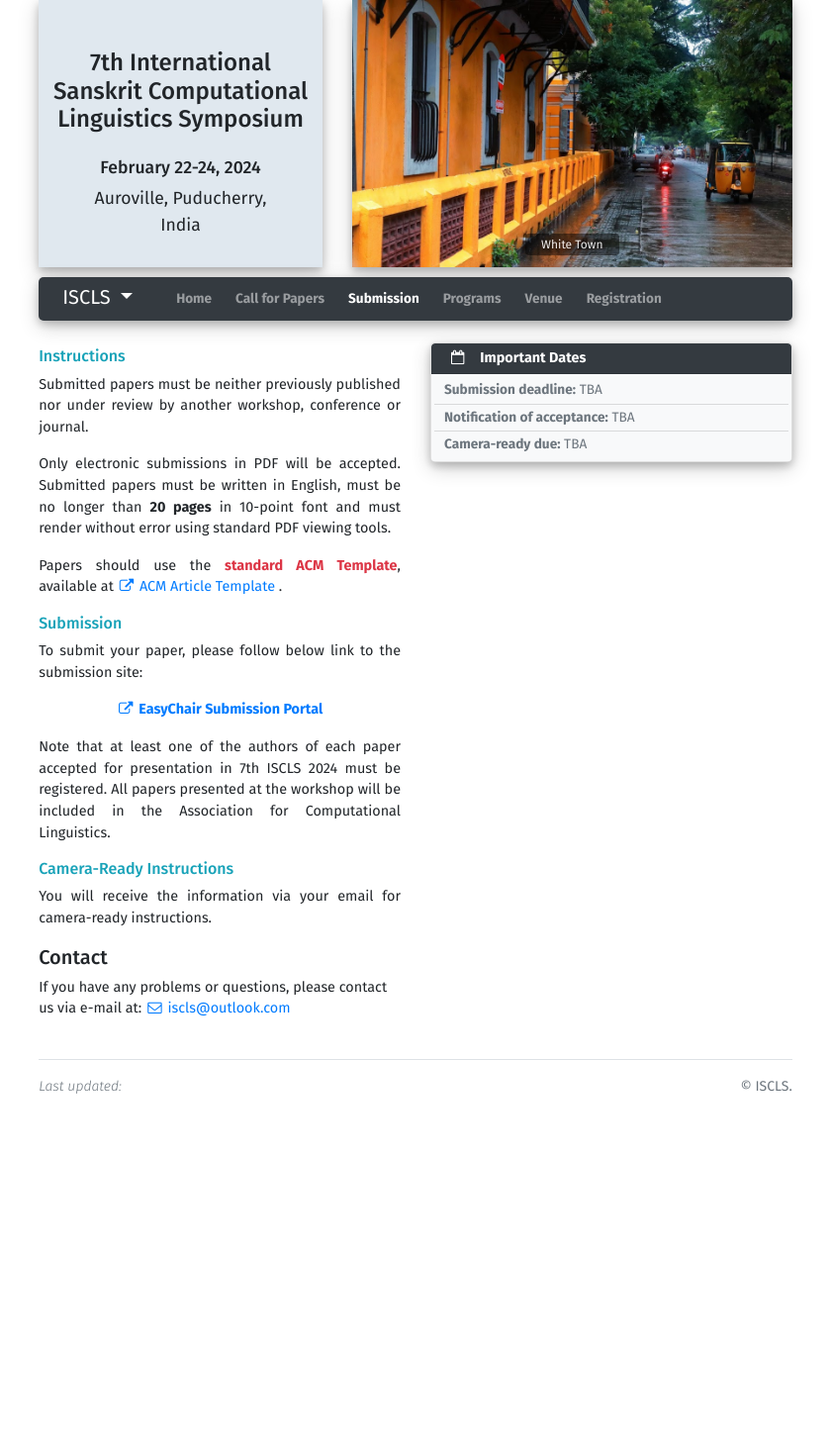
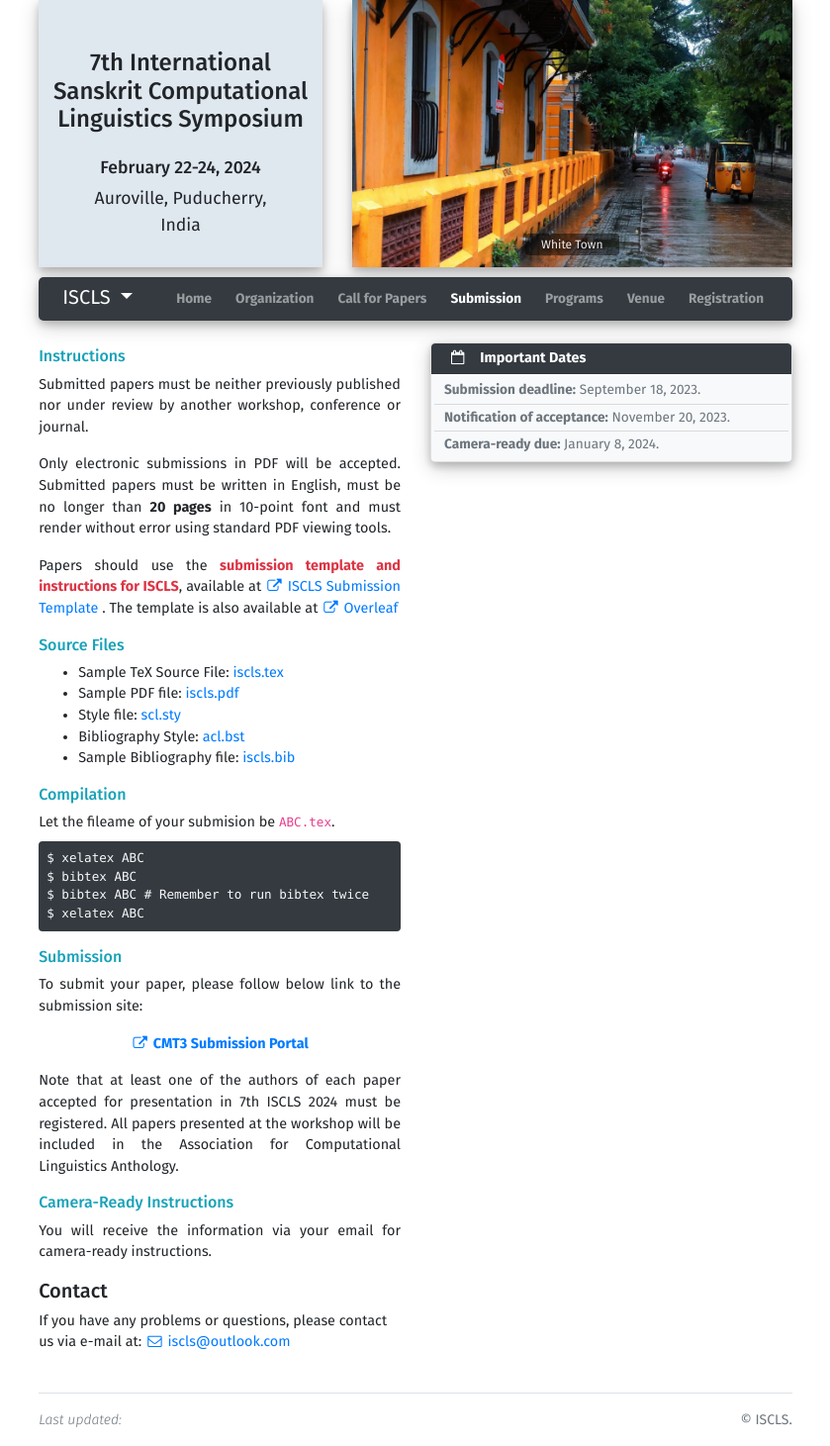
Before and after one commit to hrishikeshrt/jekyll-conference-template, a Jekyll site: the page built from submission.html, in a window 1280 px wide. Shown: the whole page at 99% size, without its empty margins (220-1059 px from the left). Built offline with Jekyll 4.4.1, drawn with Linux system fonts in a browser that asks for light colours; before the commit the page ends 1124 px from its top, so only the background shows below that.

Commit message:
docs: update data for iscls2024
(serves as sample data)

```diff
--- a/_data/conference.yml
+++ b/_data/conference.yml
@@ -63,7 +63,7 @@ navbar:
   - id: 1
     label: Organization
     path: /organization.html
-    visible: False
+    visible: True
   - id: 2
     label: Call for Papers
     path: /cfp.html
@@ -85,14 +85,14 @@ navbar:
     path: /registration.html
     visible: True
 deadlines:
-  - date: TBA
+  - date: 2023-09-18
     # timezone: AOE
     text: Submission deadline
     pass_due: False
-  - date: TBA
+  - date: 2023-11-20
     text: Notification of acceptance
     pass_due: False
-  - date: TBA
+  - date: 2024-01-08
     text: Camera-ready due
     pass_due: False
 # sponsors:
--- a/_data/news.yml
+++ b/_data/news.yml
@@ -1,6 +1,6 @@
 # - date: 2017-10-14
 #   text: Workshop has been successfully held
-# - date: 2017-05-12
-#   text: Submission site online
+- date: 2023-01-23
+  text: Call for papers is out
 - date: 2023-01-12
   text: Website is online
--- a/_data/submission.yml
+++ b/_data/submission.yml
@@ -1,5 +1,5 @@
-portal: EasyChair Submission Portal
-url: "https://easychair.org/conferences/?conf=7thiscls"
+portal: CMT3 Submission Portal
+url: "https://cmt3.research.microsoft.com/ISCLS2024"
 
 file_formats:
   - PDF
@@ -13,11 +13,40 @@ review_mode: 1
 pagelimit: 20
 fontsize: 10
 
-instructions: ""
+extra: |
+  <h6 class="text-info">Compilation</h6>
+
+  Let the fileame of your submision be <code>ABC.tex</code>.
+
+  <pre class="pre-scrollable bg-dark text-light rounded mt-2 p-2">
+  $ xelatex ABC
+  $ bibtex ABC
+  $ bibtex ABC # Remember to run bibtex twice
+  $ xelatex ABC
+  </pre>
+
+sources:
+- name: Sample TeX Source File
+  url: ./assets/files/iscls.tex
+  text: iscls.tex
+- name: Sample PDF file
+  url: ./assets/files/iscls.pdf
+  text: iscls.pdf
+- name: Style file
+  url: ./assets/files/scl.sty
+  text: scl.sty
+- name: Bibliography Style
+  url: ./assets/files/acl.bst
+  text: acl.bst
+- name: Sample Bibliography file
+  url: ./assets/files/iscls.bib
+  text: iscls.bib
+
 
 template:
-  name: ACM Article Template
-  url: http://www.acm.org/sigs/publications/proceedings-templates
-  description: standard ACM Template
+  name: ISCLS Submission Template
+  description: submission template and instructions for ISCLS
+  url: ./assets/files/iscls-template.zip
+  overleaf: https://www.overleaf.com/latex/templates/submission-template-and-instructions-for-the-iscls/gzykjvgvybrk
 
-publisher: Association for Computational Linguistics
+publisher: Association for Computational Linguistics Anthology
```
Also changed, not shown: _data/cfp.yml (+16 -14 lines), _data/organization.yml (+41 -36 lines), assets/files/iscls.bib (added, +23 -0 lines), 5 other files.
